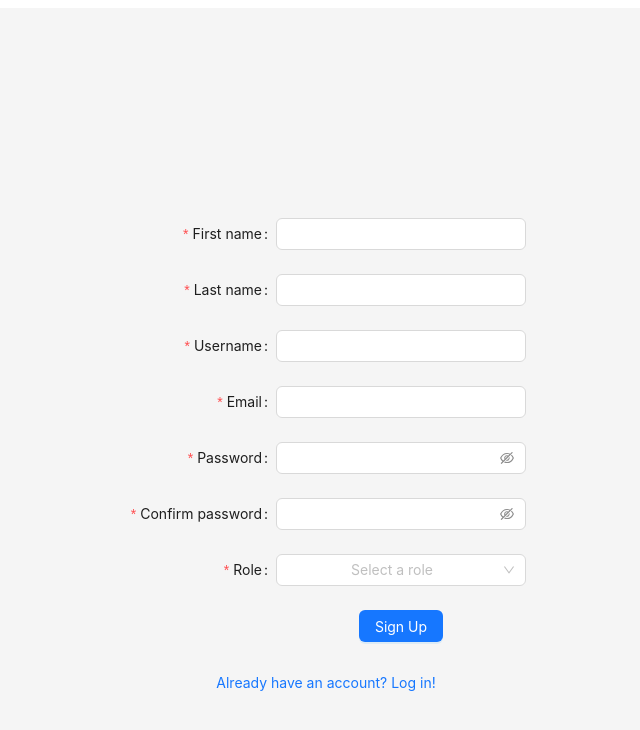
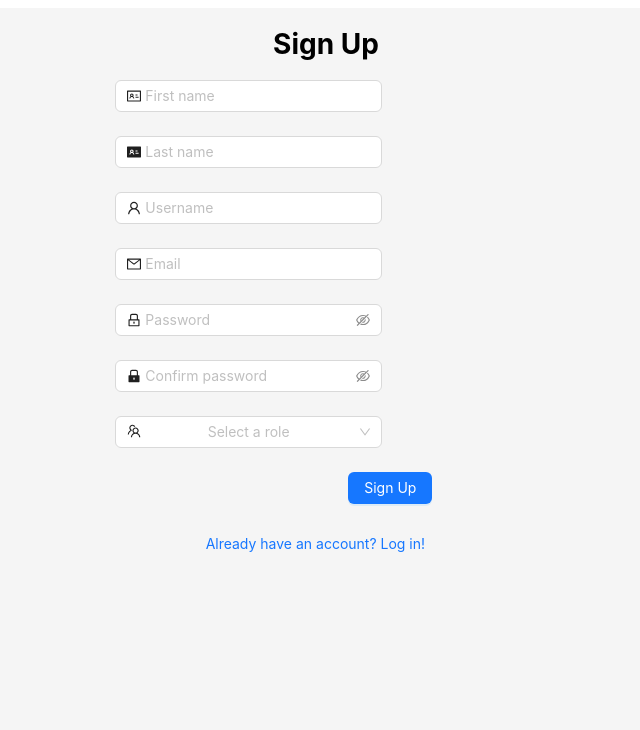
Before and after one commit to skroflin/rep-and-pay-full-stack, a React (Vite) app in the folder client-side/: page /sign-up in a window 1280 px wide. Shown: the top 730 px of the page, without its empty margins (314-954 px from the left). Built offline with nearby package versions, Linux system fonts and the light colour scheme.

Commit message:
Rad na UI-u
Rad na UI-u (LoginPage i SignUpPage).

```diff
--- a/client-side/src/pages/LogInPage/component.tsx
+++ b/client-side/src/pages/LogInPage/component.tsx
@@ -6,7 +6,8 @@ import { loginUser } from "../../utils/api"
 import { setAuthToken, setRole } from "../../utils/helper"
 import { toast } from "react-toastify"
 import { AxiosError } from "axios"
-import { Button, Form, Input, Layout, Spin } from "antd"
+import { Button, Col, Form, Input, Row, Spin } from "antd"
+import { LockOutlined, UserOutlined } from "@ant-design/icons"
 
 export default function LoginIn() {
     const [username, setUsername] = useState<string>("")
@@ -42,40 +43,42 @@ export default function LoginIn() {
     return <>
         {
             isUserLoggedIn ? <Navigate to="/" /> :
-                <Layout
+                <Row
+                    justify="center"
+                    align="middle"
                     style={{
-                        paddingTop: "4em",
-                        paddingBottom: "4em",
-                        textAlign: "center",
-                        alignItems: "center",
-                        justifyContent: "center",
-                        display: "flex"
+                        height: "100vh"
                     }}
                 >
+                    <Col
+                        span={8}
+                    >
+                        <h1>Log In</h1>
                         <Form
                             name="basic"
                             labelCol={{ span: 8 }}
                             wrapperCol={{ span: 16 }}
-                        style={{ maxWidth: 400 }}
                             initialValues={{ remember: true }}
                             autoComplete="off"
                         >
                             <Form.Item
-                            label="Username"
                                 name="username"
                                 rules={[{ required: true, message: 'Please input your username!' }]}
                             >
                                 <Input
+                                    placeholder="Username"
+                                    prefix={<UserOutlined />}
                                     value={username}
                                     onChange={(e) => setUsername(e.target.value)} />
                             </Form.Item>
 
                             <Form.Item
-                            label="Password"
                                 name="password"
                                 rules={[{ required: true, message: 'Please input your password!' }]}
                             >
                                 <Input.Password
+                                    placeholder="Password"
+                                    prefix={<LockOutlined />}
                                     type="password"
                                     value={password}
                                     onChange={(e) => setPassword(e.target.value)}
@@ -99,7 +102,8 @@ export default function LoginIn() {
                                 Don't have an account? Sign up!
                             </Button>
                         </Form>
-                </Layout>
+                    </Col>
+                </Row>
         }
         <Spin
             spinning={signInUser.isPending}
--- a/client-side/src/pages/SignUpPage/component.tsx
+++ b/client-side/src/pages/SignUpPage/component.tsx
@@ -6,8 +6,9 @@ import { useMutation } from "@tanstack/react-query";
 import { registerUser } from "../../utils/api";
 import { setAuthToken } from "../../utils/helper";
 import type { AxiosError } from "axios";
-import { Button, Form, Input, Layout, Select, Spin } from "antd";
+import { Button, Col, Form, Input, Row, Select, Spin } from "antd";
 import { Option } from "antd/es/mentions";
+import { IdcardFilled, IdcardOutlined, LockFilled, LockOutlined, MailOutlined, TeamOutlined, UserOutlined } from "@ant-design/icons";
 
 export default function SignUp() {
     const setUser = useUserSetter()
@@ -80,14 +81,9 @@ export default function SignUp() {
     }
 
     return (
-        <Layout
-            style={{
-                padding: "1em 0em",
-                alignItems: "center",
-                justifyContent: "center",
-                display: "flex"
-            }}
-        >
+        <Row justify="center">
+            <Col span={8}>
+                <h1>Sign Up</h1>
                 <Form
                     name="basic"
                     labelCol={{ span: 9 }}
@@ -97,51 +93,56 @@ export default function SignUp() {
                     autoComplete="off"
                 >
                     <Form.Item
-                    label="First name"
                         name="firstName"
                         rules={[{ required: true, message: 'Please input your first name!' }]}
                     >
                         <Input
+                            placeholder="First name"
+                            prefix={<IdcardOutlined />}
                             value={formData.firstName}
                             onChange={handleChange} />
                     </Form.Item>
 
                     <Form.Item
-                    label="Last name"
                         name="lastName"
                         rules={[{ required: true, message: 'Please input your last name/surname!' }]}
                     >
                         <Input
+                            placeholder="Last name"
+                            prefix={<IdcardFilled />}
                             value={formData.lastName}
                             onChange={handleChange} />
                     </Form.Item>
 
                     <Form.Item
-                    label="Username"
                         name="username"
                         rules={[{ required: true, message: 'Please input your username!' }]}
                     >
                         <Input
+                            placeholder="Username"
+                            prefix={<UserOutlined />}
                             value={formData.username}
                             onChange={handleChange} />
                     </Form.Item>
 
                     <Form.Item
-                    label="Email"
                         name="email"
                         rules={[{ required: true, message: 'Please input your email!' }]}
                     >
                         <Input
+                            placeholder="Email"
+                            prefix={<MailOutlined />}
                             value={formData.email}
                             onChange={handleChange} />
                     </Form.Item>
 
                     <Form.Item
-                    label="Password"
                         name="password"
                         rules={[{ required: true, message: 'Please input your password!' }]}
                     >
                         <Input.Password
+                            placeholder="Password"
+                            prefix={<LockOutlined />}
                             type="password"
                             value={formData.password}
                             onChange={handleChange}
@@ -149,19 +150,21 @@ export default function SignUp() {
                     </Form.Item>
 
                     <Form.Item
-                    label="Confirm password"
                         name="confirmPassword"
                         rules={[{ required: true, message: 'Please confirm your password!' }]}
                     >
                         <Input.Password
+                            placeholder="Confirm password"
+                            prefix={<LockFilled />}
                             type="password"
                             value={formData.confirmPassword}
                             onChange={handleChange}
                         />
                     </Form.Item>
 
-                <Form.Item name="role" label="Role" rules={[{ required: true }]}>
+                    <Form.Item name="role" rules={[{ required: true }]}>
                         <Select
+                            prefix={<TeamOutlined />}
                             placeholder="Select a role"
                             allowClear
                             onChange={handleChange}
@@ -198,6 +201,7 @@ export default function SignUp() {
                     size="large"
                     tip="Logging in..."
                 />
-        </Layout>
+            </Col>
+        </Row>
     )
 }
--- a/client-side/src/pages/TrainingSessionPage/component.tsx
+++ b/client-side/src/pages/TrainingSessionPage/component.tsx
@@ -2,8 +2,10 @@ import { useMutation, useQueryClient } from "@tanstack/react-query";
 import {
     Button,
     Calendar,
+    Col,
     Drawer,
     Form,
+    Row,
     Select,
     TimePicker
 } from "antd";
@@ -87,17 +89,14 @@ export default function TrainingSessionPage() {
                 size="large"
                 placement="bottom"
             >
-                <div style={{
-                    display: "flex",
-                    justifyContent: "center",
-                    alignItems: "center"
-                }}>
+                <Row justify="center">
+                    <Col span={8}>
                         <Form
                             form={form}
                             layout="vertical"
                             onFinish={handleSubmit}
                             style={{
-                            maxWidth: 600
+                                width: "100%"
                             }}
                         >
                             <Form.Item
@@ -149,7 +148,8 @@ export default function TrainingSessionPage() {
                                 </Button>
                             </Form.Item>
                         </Form>
-                </div>
+                    </Col>
+                </Row>
             </Drawer>
         </div>
     )
```
Lines whose indentation alone changed are shown as unchanged.
